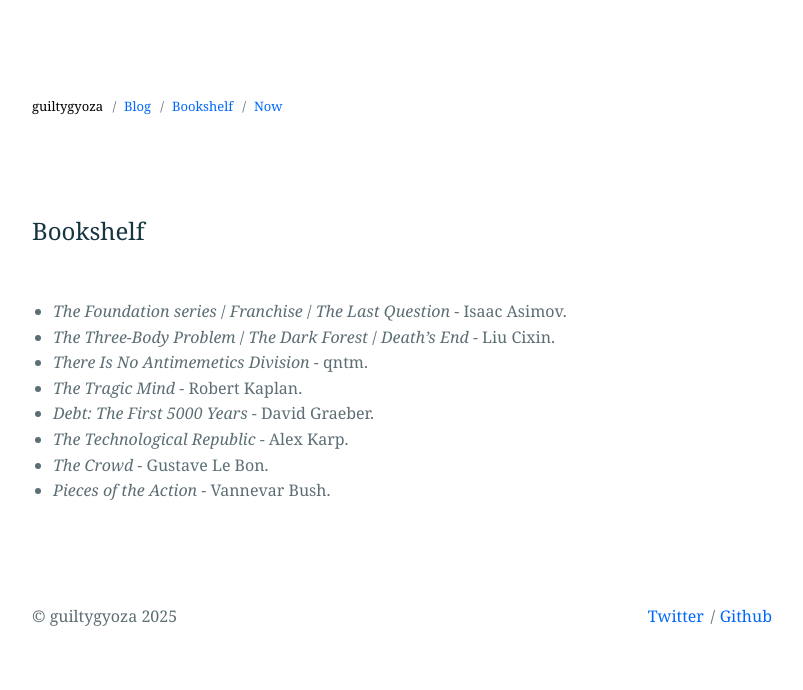
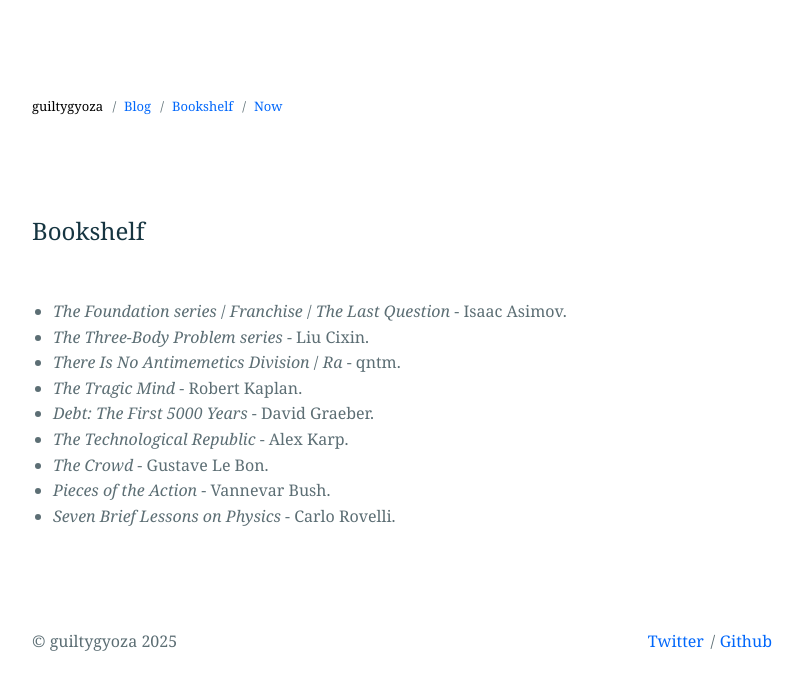
Before and after one commit to guiltygyoza/blog, a Jekyll site: the page built from _pages/bookshelf.markdown, in a window 1280 px wide. Shown: the top 690 px of the page, without its empty margins (238-1041 px from the left). Built offline with Jekyll 4.4.1, drawn with Linux system fonts in a browser that asks for light colours.

Commit message:
update bookshelf

```diff
--- a/_pages/bookshelf.markdown
+++ b/_pages/bookshelf.markdown
@@ -5,10 +5,11 @@ permalink: /bookshelf/
 ---
 
 - *The Foundation series* / *Franchise* / *The Last Question* - Isaac Asimov.
-- *The Three-Body Problem* / *The Dark Forest* / *Death's End* - Liu Cixin.
-- *There Is No Antimemetics Division* - qntm.
+- *The Three-Body Problem series* - Liu Cixin.
+- *There Is No Antimemetics Division* / *Ra* - qntm.
 - *The Tragic Mind* - Robert Kaplan.
 - *Debt: The First 5000 Years* - David Graeber.
 - *The Technological Republic* - Alex Karp.
 - *The Crowd* - Gustave Le Bon.
 - *Pieces of the Action* - Vannevar Bush.
+- *Seven Brief Lessons on Physics* - Carlo Rovelli.
```
